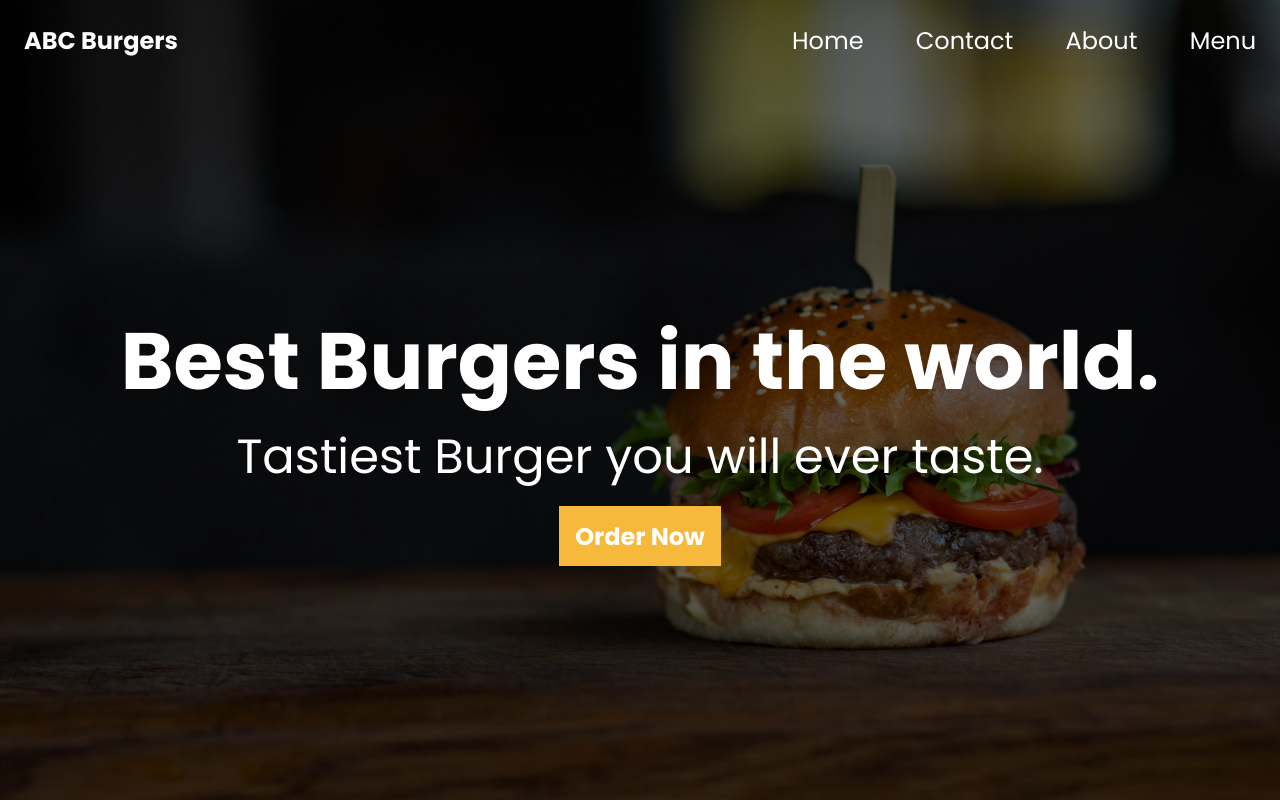
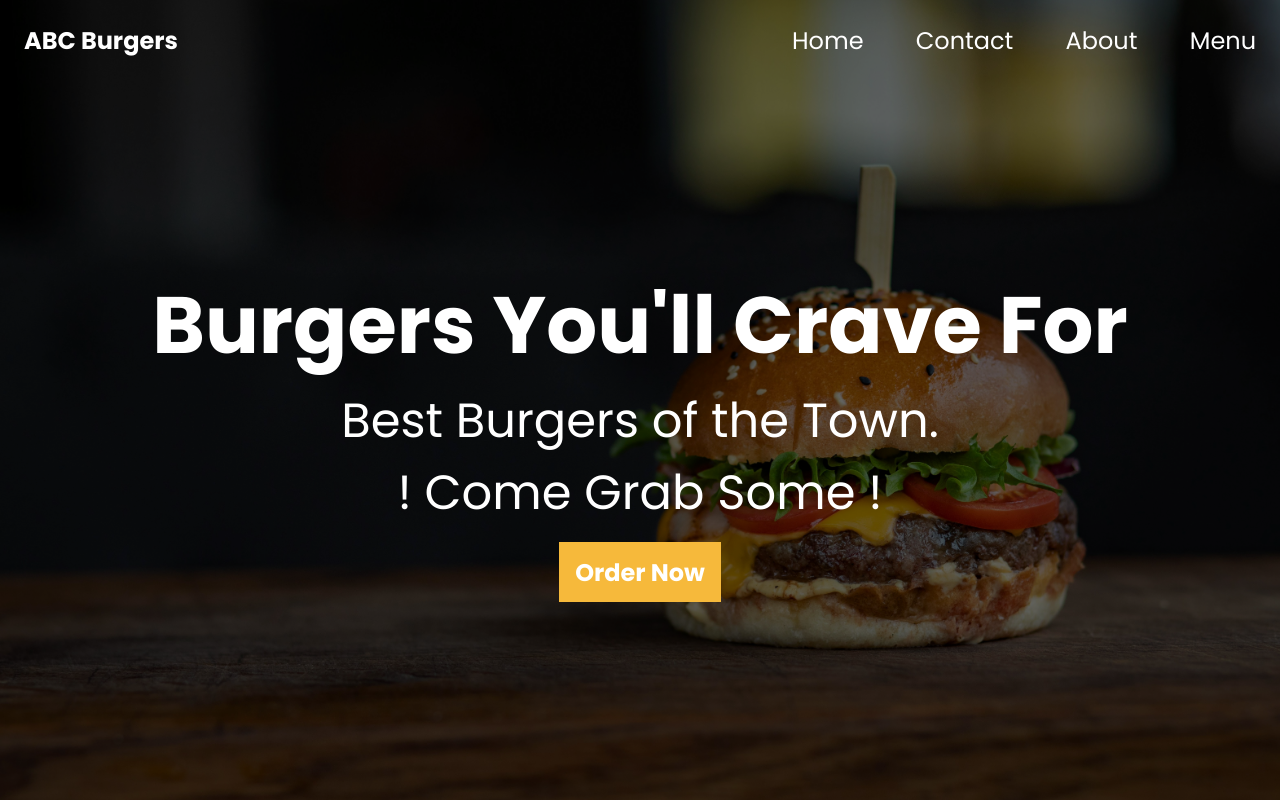
Before and after one commit to RohanShrivastava08/Octanet-Internship-Tasks, a plain HTML site: page Task - 1/index.html in a window 1280 px wide. Drawn offline with Linux system fonts and the light colour scheme.

Commit message:
Update index.html

```diff
--- a/Task - 1/index.html
+++ b/Task - 1/index.html
@@ -22,8 +22,8 @@
         </ul>
       </nav>
       <div class="hero-text">
-        <h2>Best Burgers in the world.</h2>
-        <p>Tastiest Burger you will ever taste.</p>
+        <h2>Burgers You'll Crave For</h2>
+         <p>Best Burgers of the Town.<br> ! Come Grab Some ! </p>
         <a href="#">Order Now</a>
       </div>
     </section>
```
